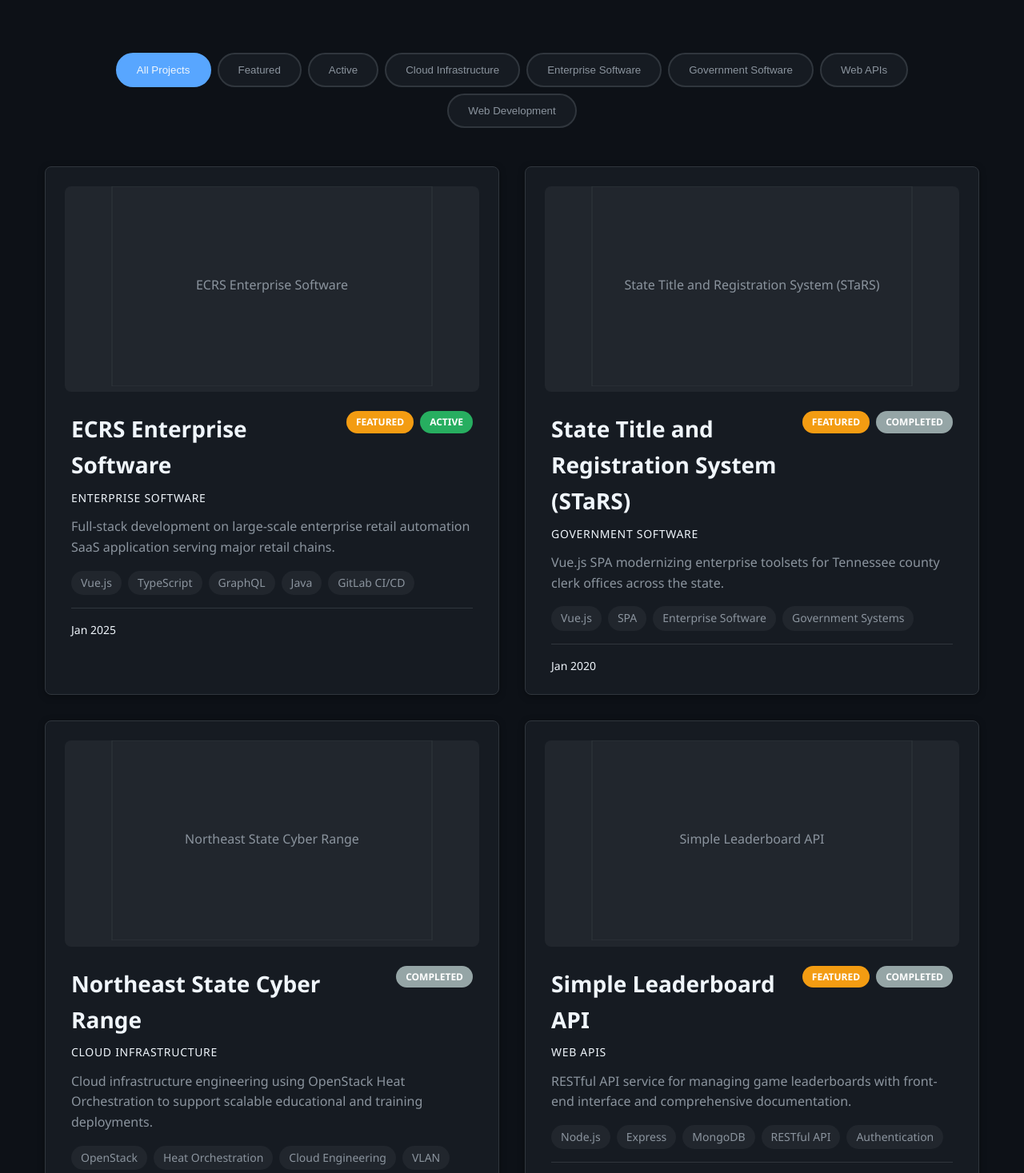
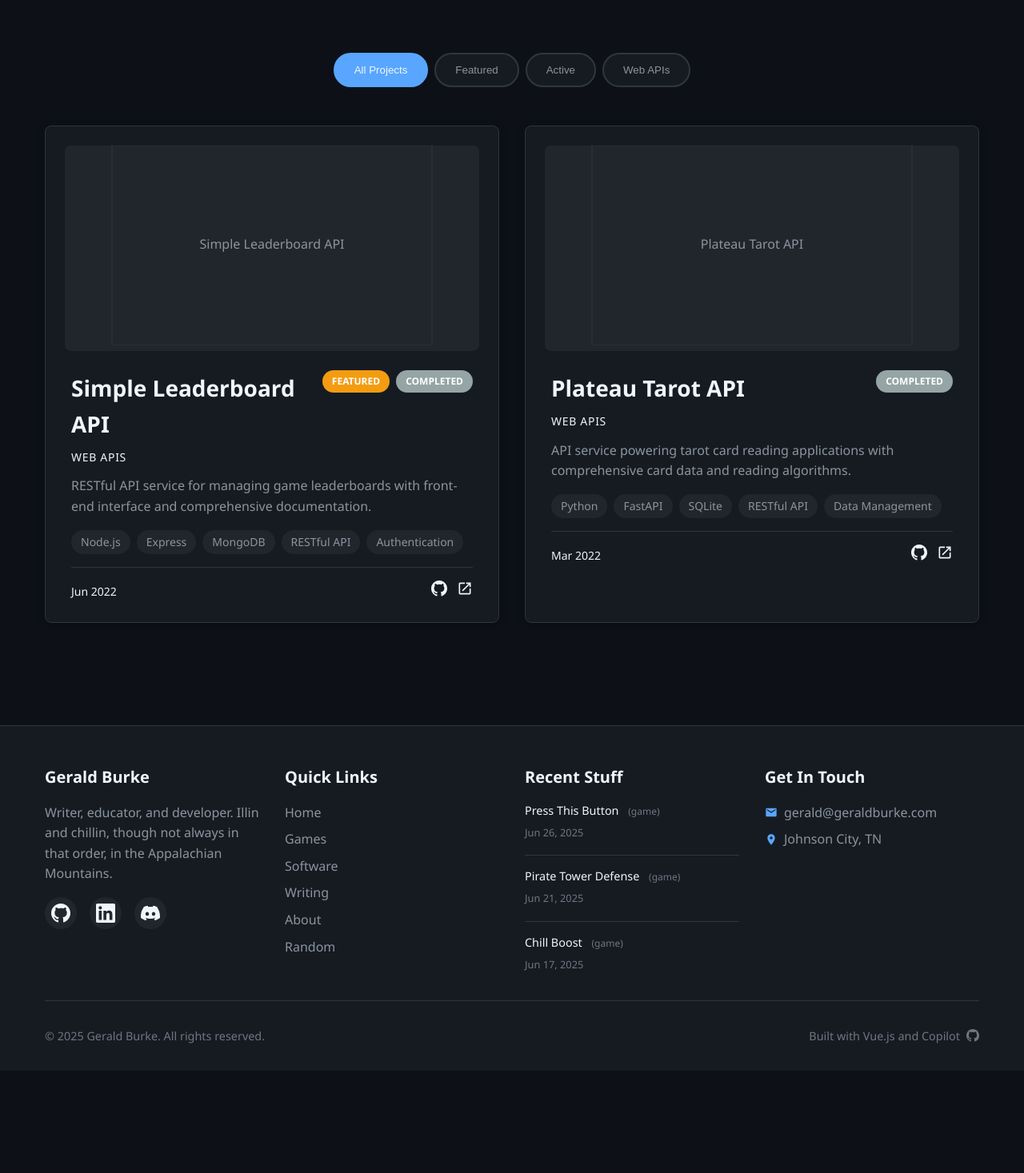
Before and after one commit to geraldfingburke/portfolio, a Vue app: page /software in a window 1280 px wide. Shown: the part 363-1830 px from the top of the page at 80% size. After the commit the page ends 1702 px from the top, so only its background shows below. Built offline with nearby package versions, Linux system fonts and the light colour scheme.

Commit message:
Build settings

```diff
--- a/src/stores/software.js
+++ b/src/stores/software.js
@@ -6,65 +6,6 @@ export const useSoftwareStore = defineStore("software", () => {
   const software = ref([
     {
       id: 1,
-      title: "ECRS Enterprise Software",
-      description:
-        "Full-stack development on large-scale enterprise retail automation SaaS application serving major retail chains.",
-      longDescription:
-        "Working with Vue.js, TypeScript, GraphQL, and Java to develop and maintain a comprehensive retail automation platform. Responsibilities include feature development, code review, CI/CD pipeline management, and Agile team collaboration on flagship products serving enterprise clients.",
-      technologies: ["Vue.js", "TypeScript", "GraphQL", "Java", "GitLab CI/CD"],
-      imageUrl: "/images/ecrs-software.jpg",
-      githubUrl: null,
-      demoUrl: null,
-      featured: true,
-      category: "Enterprise Software",
-      startDate: "2025-01-01",
-      status: "active",
-    },
-    {
-      id: 2,
-      title: "State Title and Registration System (STaRS)",
-      description:
-        "Vue.js SPA modernizing enterprise toolsets for Tennessee county clerk offices across the state.",
-      longDescription:
-        "Led front-end development on STaRS, a comprehensive single-page application built with Vue.js to streamline title and registration workflows for county clerk offices. Worked on an Agile team to deliver new features and enhanced functionality for this critical government infrastructure.",
-      technologies: [
-        "Vue.js",
-        "SPA",
-        "Enterprise Software",
-        "Government Systems",
-      ],
-      imageUrl: "/images/stars-system.jpg",
-      githubUrl: null,
-      demoUrl: null,
-      featured: true,
-      category: "Government Software",
-      startDate: "2020-01-01",
-      status: "completed",
-    },
-    {
-      id: 3,
-      title: "Northeast State Cyber Range",
-      description:
-        "Cloud infrastructure engineering using OpenStack Heat Orchestration to support scalable educational and training deployments.",
-      longDescription:
-        "Designed and implemented cloud infrastructure solutions for Northeast State's Cyber Range, including a notable scalable Freeware Doom VLAN server for student organizations. Utilized Heat Orchestration in OpenStack to create flexible, educational technology environments.",
-      technologies: [
-        "OpenStack",
-        "Heat Orchestration",
-        "Cloud Engineering",
-        "VLAN",
-        "Infrastructure",
-      ],
-      imageUrl: "/images/cyber-range.jpg",
-      githubUrl: null,
-      demoUrl: null,
-      featured: false,
-      category: "Cloud Infrastructure",
-      startDate: "2023-01-01",
-      status: "completed",
-    },
-    {
-      id: 4,
       title: "Simple Leaderboard API",
       description:
         "RESTful API service for managing game leaderboards with front-end interface and comprehensive documentation.",
@@ -86,7 +27,7 @@ export const useSoftwareStore = defineStore("software", () => {
       status: "completed",
     },
     {
-      id: 5,
+      id: 2,
       title: "Plateau Tarot API",
       description:
         "API service powering tarot card reading applications with comprehensive card data and reading algorithms.",
@@ -106,28 +47,6 @@ export const useSoftwareStore = defineStore("software", () => {
       category: "Web APIs",
       startDate: "2022-03-01",
       status: "completed",
-    },
-    {
-      id: 6,
-      title: "Portfolio Website",
-      description:
-        "Vue.js portfolio website showcasing software development, game development, and writing work with modern design.",
-      longDescription:
-        "A comprehensive portfolio website built with Vue 3, showcasing professional software development work, game development projects, and published writing. Features responsive design, dark theme, and optimized performance. Demonstrates proficiency in modern frontend development practices.",
-      technologies: [
-        "Vue.js",
-        "Vue Router",
-        "Pinia",
-        "CSS Grid",
-        "Responsive Design",
-      ],
-      imageUrl: "/images/portfolio-website.jpg",
-      githubUrl: "https://github.com/geraldfingburke/portfolio",
-      demoUrl: "https://geraldburke.com",
-      featured: false,
-      category: "Web Development",
-      startDate: "2025-01-01",
-      status: "active",
     },
   ]);
 
--- a/src/views/HomeView.vue
+++ b/src/views/HomeView.vue
@@ -119,15 +119,7 @@
                 <span class="post-date">{{
                   formatDate(writing.publishedAt)
                 }}</span>
-                <div class="post-tags">
-                  <span
-                    v-for="tag in writing.tags.slice(0, 2)"
-                    :key="tag"
-                    class="tag"
-                  >
-                    {{ tag }}
-                  </span>
-                </div>
+                <span class="post-category">{{ writing.category }}</span>
               </div>
               <h3 class="post-title">
                 <router-link :to="`/writing/${writing.slug}`">
--- a/vue.config.js
+++ b/vue.config.js
@@ -1,5 +1,5 @@
 const { defineConfig } = require("@vue/cli-service");
 module.exports = defineConfig({
   transpileDependencies: true,
-  publicPath: process.env.NODE_ENV === "production" ? "/new/" : "/",
+  publicPath: "/",
 });
```
